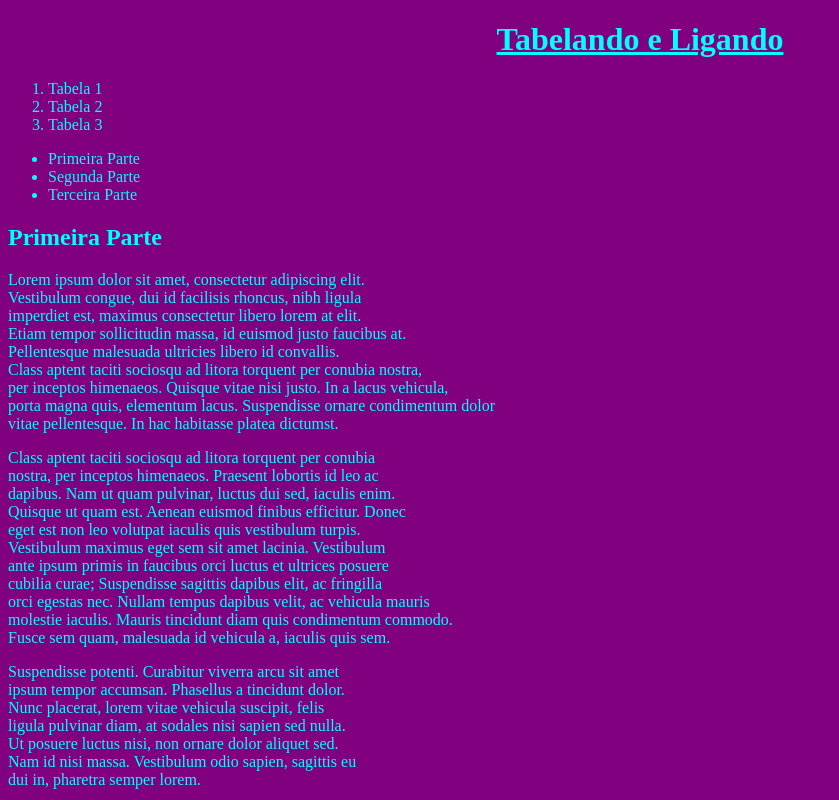
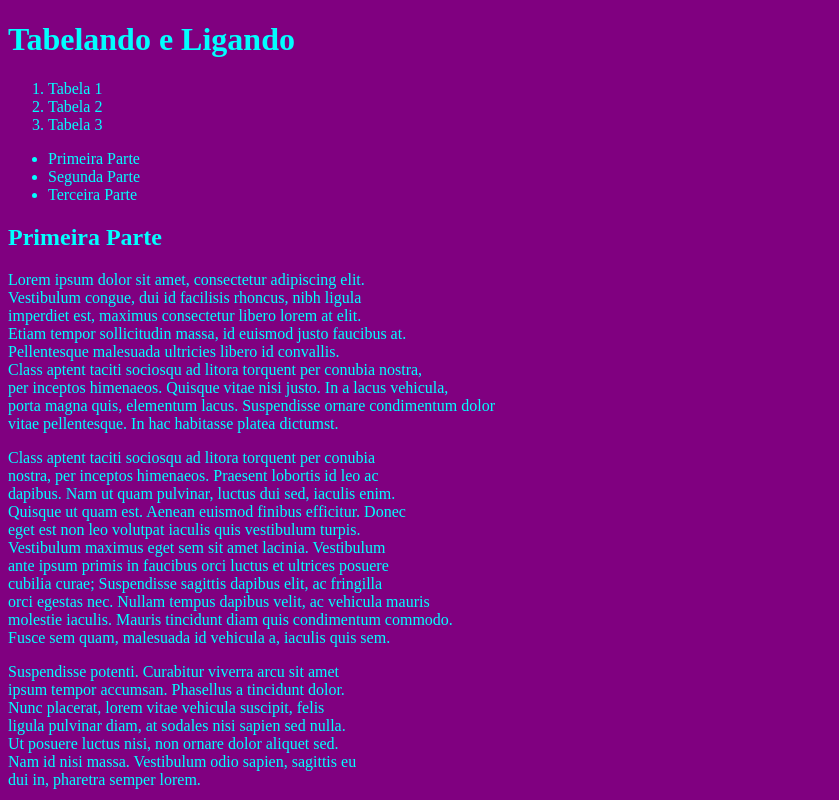
Before and after one commit to eduardo-xiaomi/eduardo-xiaomi, a plain HTML site: page aula06-tabelav1/index.html in a window 1280 px wide. Shown: the top 800 px of the page, without its empty margins (0-839 px from the left). Drawn offline with Linux system fonts and the light colour scheme.

Commit message:
Add files via upload

```diff
--- a/aula06-tabelav1/css/style.css
+++ b/aula06-tabelav1/css/style.css
@@ -1,16 +1,6 @@
 body{
     background-color: purple;
     color: cyan;
-}
-
-h1{
-    text-decoration: underline;
-    text-align: center;
-    transition: .5s;
-}
-
-h1:hover{
-    transform: translatey(5px);
 }
 
 li a{
```
